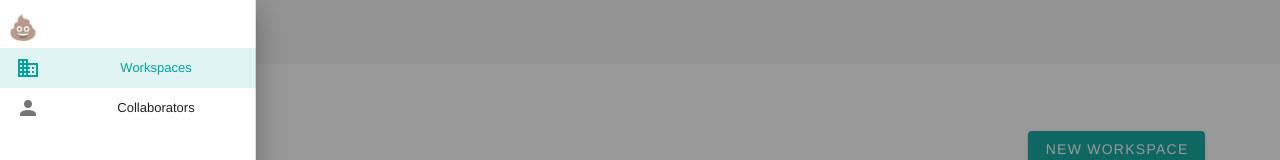
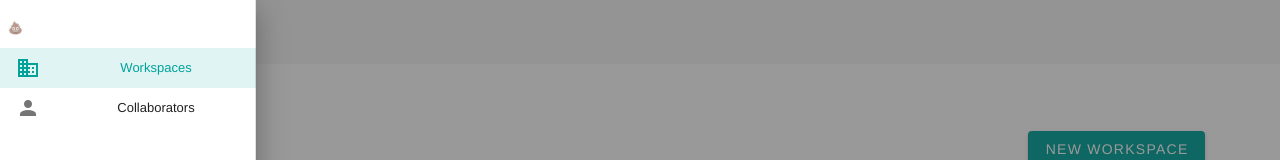
Before and after one commit to israeloriente/miles_invoice, a Vue app: page /workspace in a window 1280 px wide. Both pictures are taken after a click on the button 28 px from the left and 32 px from the top of the page. Shown: the top 160 px of the page. Built offline with nearby package versions, Linux system fonts and the light colour scheme.

Commit message:
style: prevent-select 💩

```diff
--- a/src/components/base/BaseToolbar.vue
+++ b/src/components/base/BaseToolbar.vue
@@ -7,7 +7,7 @@
 
     <v-navigation-drawer v-model="sideMenu" fixed temporary>
       <v-list dense>
-        <v-subheader style="font-size: 24px">💩</v-subheader>
+        <v-subheader class="prevent-select">💩</v-subheader>
         <v-list-item-group v-model="selectedItem" color="primary">
           <v-list-item v-for="(item, i) in items" :key="i" :to="item.route">
             <v-list-item-icon>
@@ -40,4 +40,7 @@ export default {
 </script>
 
 <style scoped lang="scss">
+.v-subheader {
+  font-size: 24px;
+}
 </style>
--- a/src/theme/main.scss
+++ b/src/theme/main.scss
@@ -5,7 +5,11 @@
   --v-primary-base-tint: #1aaba4;
 }
 html {
-  // background-color: rgba(var(--v-primary-base-rgb), 0.8);
+  .prevent-select {
+    -webkit-user-select: none; /* Safari */
+    -ms-user-select: none; /* IE 10 and IE 11 */
+    user-select: none; /* Standard syntax */
+  }
   img {
     pointer-events: none;
     user-select: none;
```
